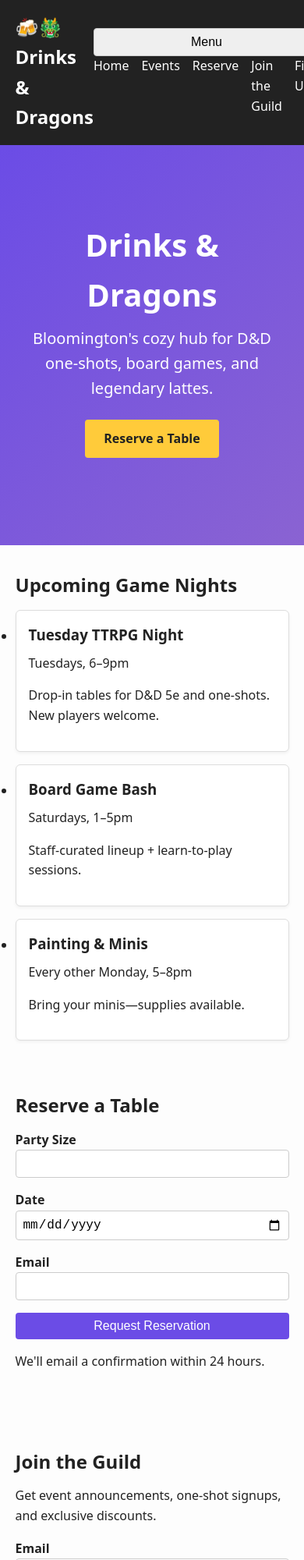
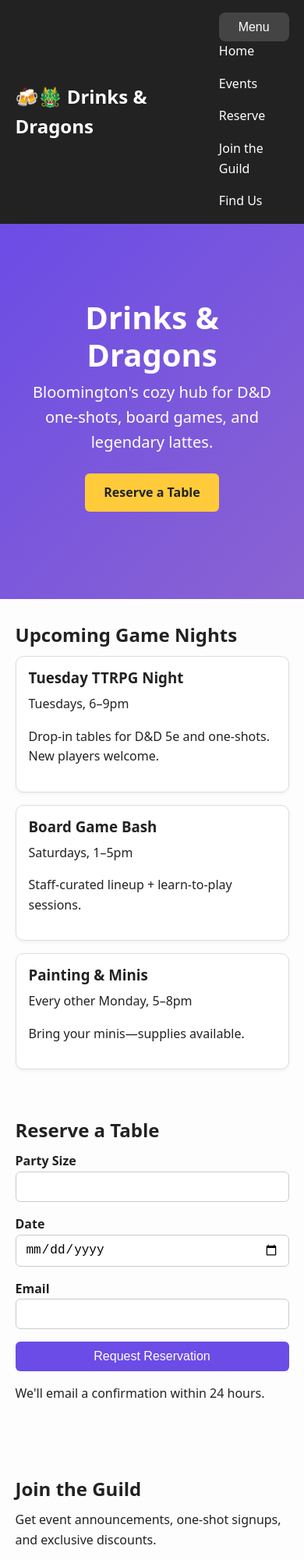
Before and after one commit to Wmontgom1011/Drinks-Dragons-part-1.io, a plain HTML site: page Index.html in a window 390 px wide. Shown: the top 2000 px of the page at 78% size. Drawn offline with Linux system fonts and the light colour scheme.

Commit message:
Update styles.css

```diff
--- a/styles.css
+++ b/styles.css
@@ -1,8 +1,5 @@
-* {
-  box-sizing: border-box;
-  margin: 0;
-  padding: 0;
-}
+/* Base reset */
+* { box-sizing: border-box; margin: 0; padding: 0; }
 
 body {
   font-family: system-ui, sans-serif;
@@ -11,166 +8,56 @@ body {
   color: #222;
 }
 
-.container {
-  width: 90%;
-  max-width: 1100px;
-  margin: 0 auto;
-  padding: 2rem 0;
-}
+.container { width: 90%; max-width: 1100px; margin: 0 auto; padding: 2rem 0; }
 
-h1, h2, h3 {
-  margin-bottom: 0.5em;
-}
+h1, h2, h3 { margin-bottom: 0.5em; line-height: 1.2; }
 
-p {
-  margin-bottom: 1em;
-}
+p { margin-bottom: 1em; }
 
-/* Skip link for accessibility */
-.skip-link {
-  position: absolute;
-  left: -999px;
-  top: auto;
-  width: 1px;
-  height: 1px;
-  overflow: hidden;
-}
-.skip-link:focus {
-  position: static;
-  width: auto;
-  height: auto;
-  background: #fff;
-  border: 2px solid #000;
-  padding: 0.5em;
-  z-index: 1000;
-}
+/* Skip link */
+.skip-link { position: absolute; left: -999px; top: auto; width: 1px; height: 1px; overflow: hidden; }
+.skip-link:focus { position: static; width: auto; height: auto; background: #fff; border: 2px solid #000; padding: 0.5em; z-index: 1000; }
 
 /* Header / Nav */
-header {
-  background: #222;
-  color: #fff;
-}
-.header-wrap {
-  display: flex;
-  align-items: center;
-  justify-content: space-between;
-  padding: 1rem 0;
-}
-.logo {
-  font-size: 1.5rem;
-  font-weight: bold;
-  text-decoration: none;
-  color: #fff;
-}
-nav ul {
-  list-style: none;
-  display: flex;
-  gap: 1rem;
-}
-nav a {
-  color: #fff;
-  text-decoration: none;
-  font-weight: 500;
-}
-nav a:hover,
-nav a:focus {
-  text-decoration: underline;
+header { background: #222; color: #fff; }
+.header-wrap { display: flex; align-items: center; justify-content: space-between; padding: 1rem 0; gap: 1rem; }
+.logo { font-size: 1.5rem; font-weight: 800; text-decoration: none; color: #fff; }
+
+.nav { list-style: none; display: flex; gap: 1rem; padding: 0; margin: 0; }
+.nav a { color: #fff; text-decoration: none; font-weight: 500; }
+.nav a:hover, .nav a:focus { text-decoration: underline; }
+
+.menu-button { display: none; background: #444; color: #fff; border: 0; padding: .6rem .9rem; border-radius: .5rem; }
+@media (max-width: 700px) {
+  .menu-button { display: inline-block; }
+  .nav { flex-direction: column; }
 }
 
 /* Hero */
-.hero {
-  background: linear-gradient(135deg, #6b4ce6, #8a63d2);
-  color: #fff;
-  text-align: center;
-  padding: 4rem 1rem;
-}
-.hero h1 {
-  font-size: 2.5rem;
-  margin-bottom: 0.5rem;
-}
-.hero .tagline {
-  font-size: 1.25rem;
-  margin-bottom: 1.5rem;
-}
+.hero { background: linear-gradient(135deg, #6b4ce6, #8a63d2); color: #fff; text-align: center; padding: 4rem 1rem; }
+.hero h1 { font-size: 2.5rem; margin-bottom: 0.5rem; }
+.hero .tagline { font-size: 1.25rem; margin-bottom: 1.5rem; }
 
 /* Buttons */
-.button {
-  display: inline-block;
-  background: #ffcb3a;
-  color: #222;
-  padding: 0.75rem 1.5rem;
-  border-radius: 4px;
-  text-decoration: none;
-  font-weight: bold;
-  transition: background 0.2s;
-}
-.button:hover,
-.button:focus {
-  background: #f5b800;
-}
-.button-outline {
-  background: transparent;
-  border: 2px solid #ffcb3a;
-  color: #ffcb3a;
-}
-.button-outline:hover,
-.button-outline:focus {
-  background: #ffcb3a;
-  color: #222;
-}
+.button { display: inline-block; background: #ffcb3a; color: #222; padding: 0.75rem 1.5rem; border-radius: 6px; text-decoration: none; font-weight: 700; transition: background .2s; }
+.button:hover, .button:focus { background: #f5b800; }
+.button-outline { background: transparent; border: 2px solid #ffcb3a; color: #ffcb3a; }
+.button-outline:hover, .button-outline:focus { background: #ffcb3a; color: #222; }
 
 /* Cards */
-.card-list {
-  display: grid;
-  gap: 1rem;
-  grid-template-columns: repeat(auto-fit, minmax(250px, 1fr));
-}
-.card {
-  background: #fff;
-  border: 1px solid #ddd;
-  border-radius: 6px;
-  padding: 1rem;
-  box-shadow: 0 2px 4px rgba(0,0,0,0.05);
-}
+.card-list { display: grid; gap: 1rem; grid-template-columns: repeat(auto-fit, minmax(250px, 1fr)); padding: 0; }
+.card { list-style: none; background: #fff; border: 1px solid #ddd; border-radius: 10px; padding: 1rem; box-shadow: 0 2px 4px rgba(0,0,0,.05); }
 
 /* Forms */
-form {
-  display: grid;
-  gap: 1rem;
-  max-width: 400px;
-}
-label {
-  display: block;
-  font-weight: bold;
-}
-input, button, textarea, select {
-  width: 100%;
-  padding: 0.5rem;
-  font-size: 1rem;
-  border: 1px solid #ccc;
-  border-radius: 4px;
-}
-button[type="submit"] {
-  background: #6b4ce6;
-  color: #fff;
-  border: none;
-  cursor: pointer;
-}
-button[type="submit"]:hover {
-  background: #5a3fcf;
-}
+form { display: grid; gap: 1rem; max-width: 420px; }
+label { display: block; font-weight: 700; }
+input, button, textarea, select { width: 100%; padding: 0.6rem 0.75rem; font-size: 1rem; border: 1px solid #ccc; border-radius: 6px; }
+input:focus, textarea:focus, select:focus, button:focus { outline: 3px solid rgba(107, 76, 230, .35); border-color: #6b4ce6; }
+button[type="submit"] { background: #6b4ce6; color: #fff; border: none; cursor: pointer; }
+button[type="submit"]:hover { background: #5a3fcf; }
 
 /* Address */
-address {
-  font-style: normal;
-  margin-bottom: 1rem;
-}
+address { font-style: normal; margin-bottom: 1rem; }
 
 /* Footer */
-footer {
-  background: #222;
-  color: #aaa;
-  text-align: center;
-  padding: 1rem;
-  font-size: 0.875rem;
-}
+footer { background: #222; color: #aaa; text-align: center; padding: 1rem; font-size: .9rem; margin-top: 3rem; }
```
